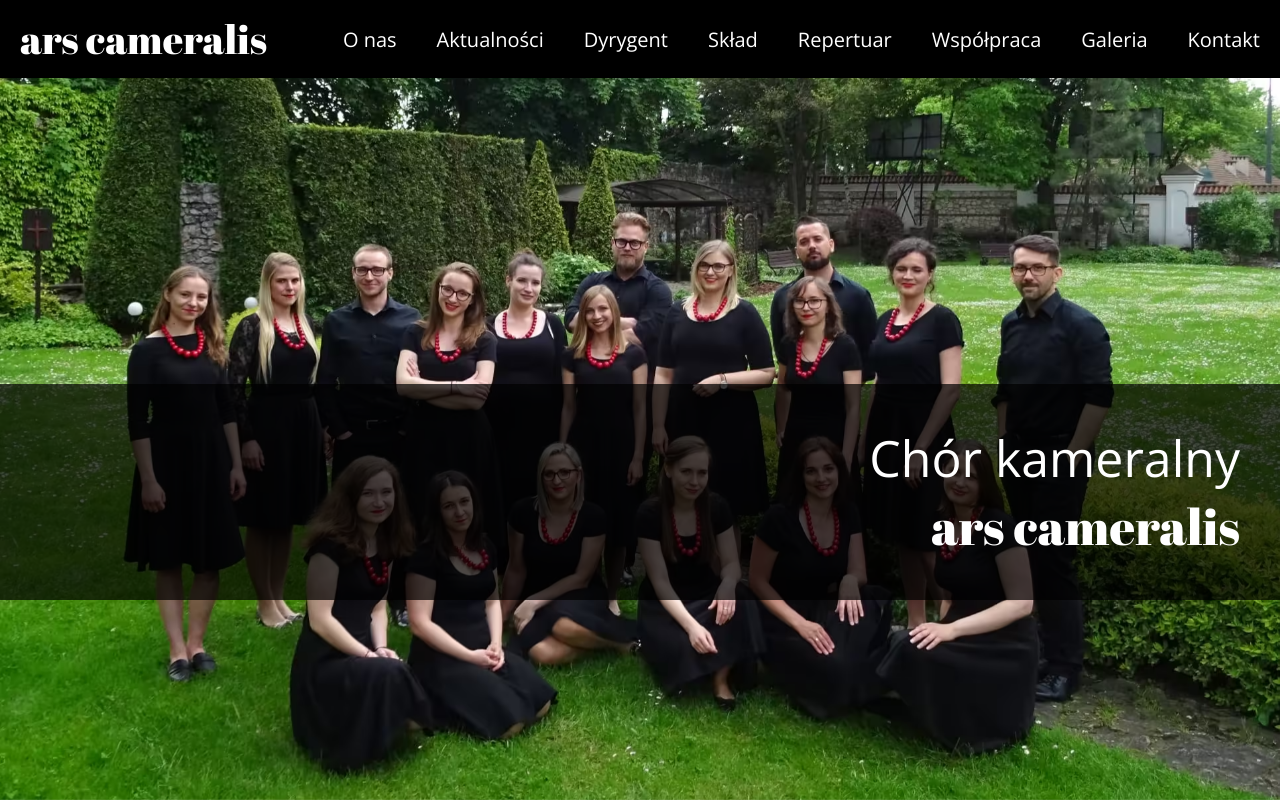
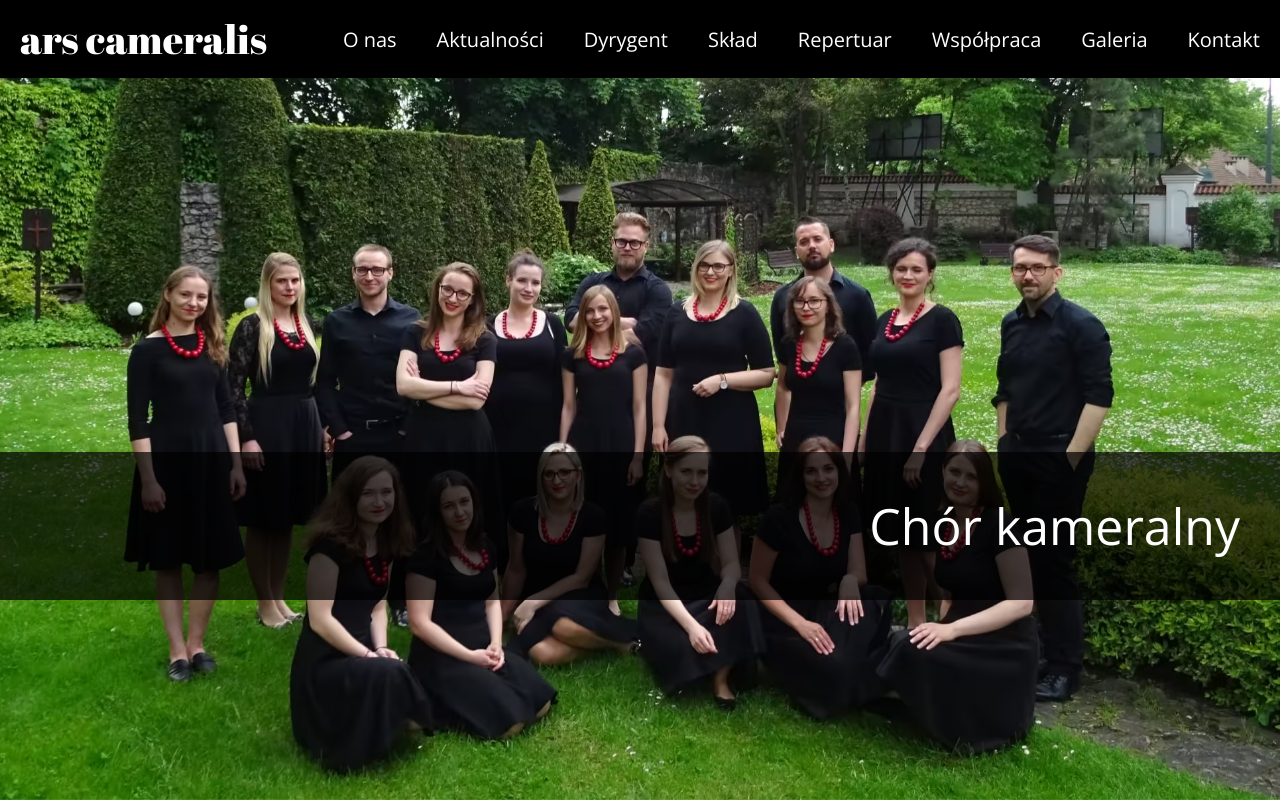
Before and after one commit to piotr-rajtar/ars-cameralis, a Vue app: page / in a window 1280 px wide. Built offline with nearby package versions, Linux system fonts and the light colour scheme; some icons are missing.

Commit message:
Change title name

```diff
--- a/src/components/homepage/Homepage.vue
+++ b/src/components/homepage/Homepage.vue
@@ -1,9 +1,6 @@
 <template>
   <div :class="style.container">
-    <div :class="style.titleContainer">
-      <p>Chór kameralny</p>
-      <p :class="style.choirName">ars cameralis</p>
-    </div>
+    <p :class="style.title">Chór kameralny</p>
   </div>
 </template>
 
@@ -24,7 +21,7 @@ export default class Homepage extends Vue {}
   font-family: $main-font;
 }
 
-.titleContainer {
+.title {
   position: absolute;
   padding: 10 * $spacing-unit;
   bottom: 50 * $spacing-unit;
@@ -44,8 +41,4 @@ export default class Homepage extends Vue {}
     font-size: $font-size-medium;
   }
 }
-
-.choirName {
-  font-family: $logo-font;
-}
 </style>
```
